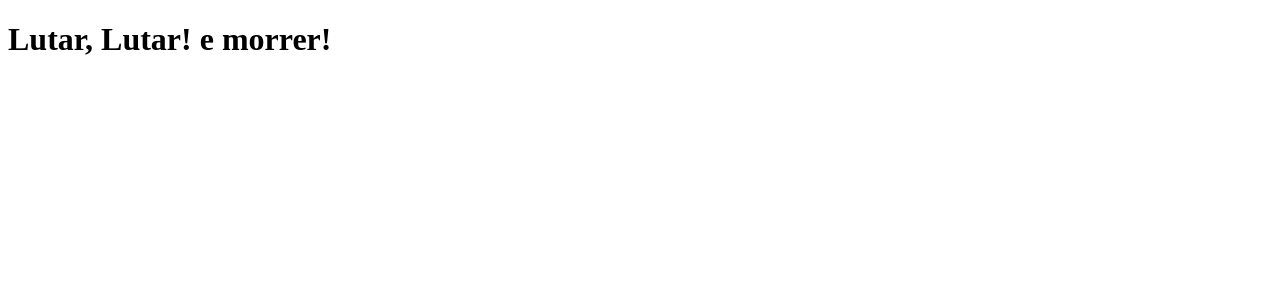
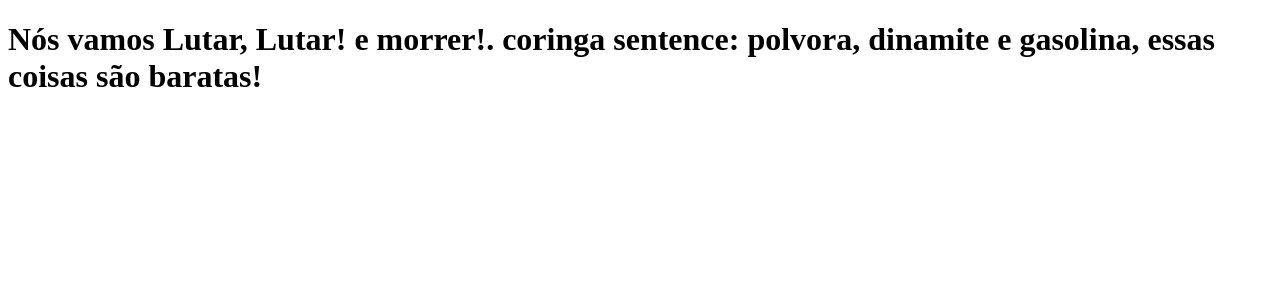
Before and after one commit to PedroLira11/write-tabnews, a Next.js app in the folder write-tabnews/: page / in a window 1280 px wide. Shown: the top 300 px of the page. Built offline with nearby package versions, Linux system fonts and the light colour scheme.

Commit message:
do new sentence

```diff
--- a/write-tabnews/pages/index.js
+++ b/write-tabnews/pages/index.js
@@ -1,5 +1,6 @@
 function Home () {
-    return <h1> Lutar, Lutar! e morrer! </h1>
+    return <h1> Nós vamos Lutar, Lutar! e morrer!. coringa sentence:
+        polvora, dinamite e gasolina, essas coisas são baratas!  </h1>
 }
 
 export default Home;
```
